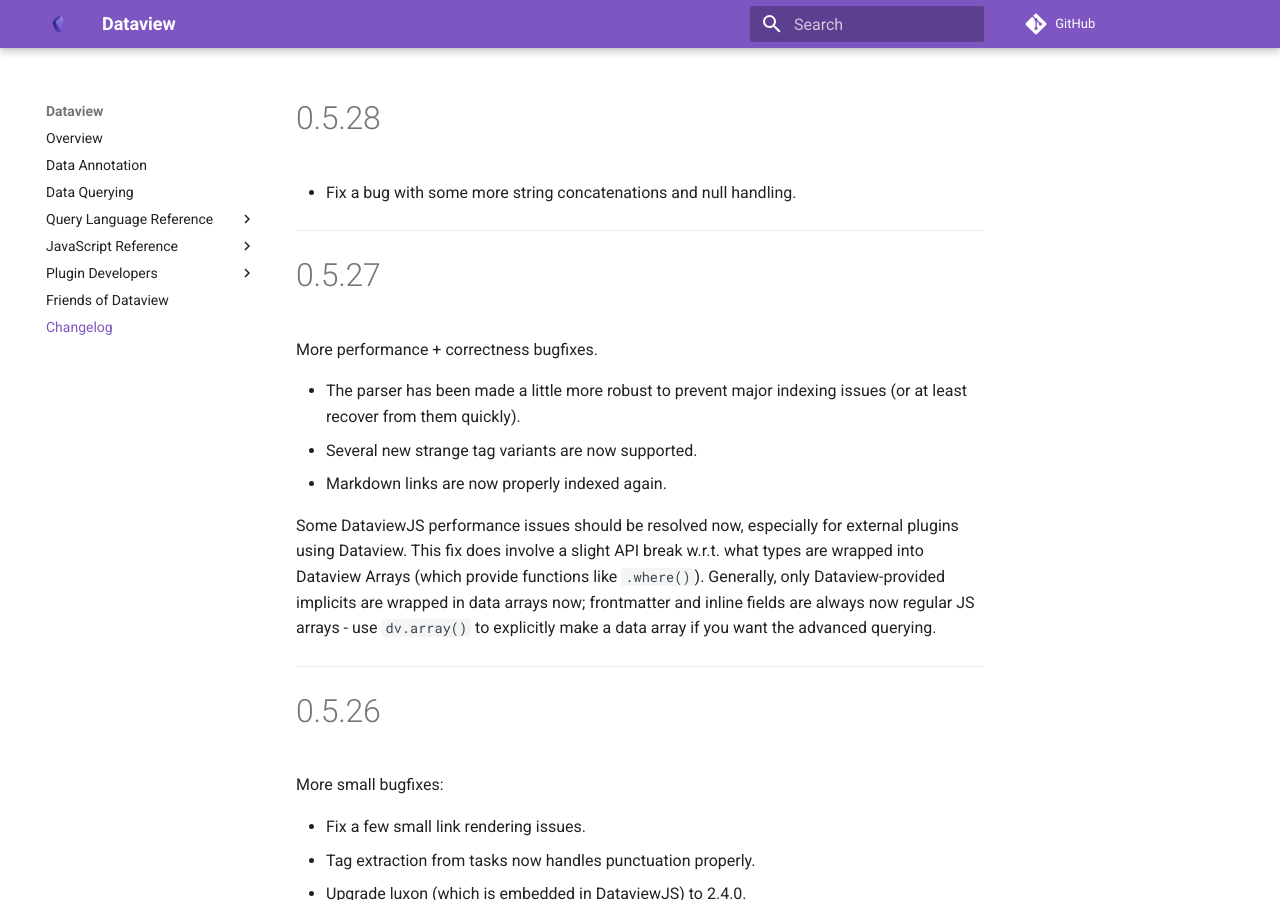
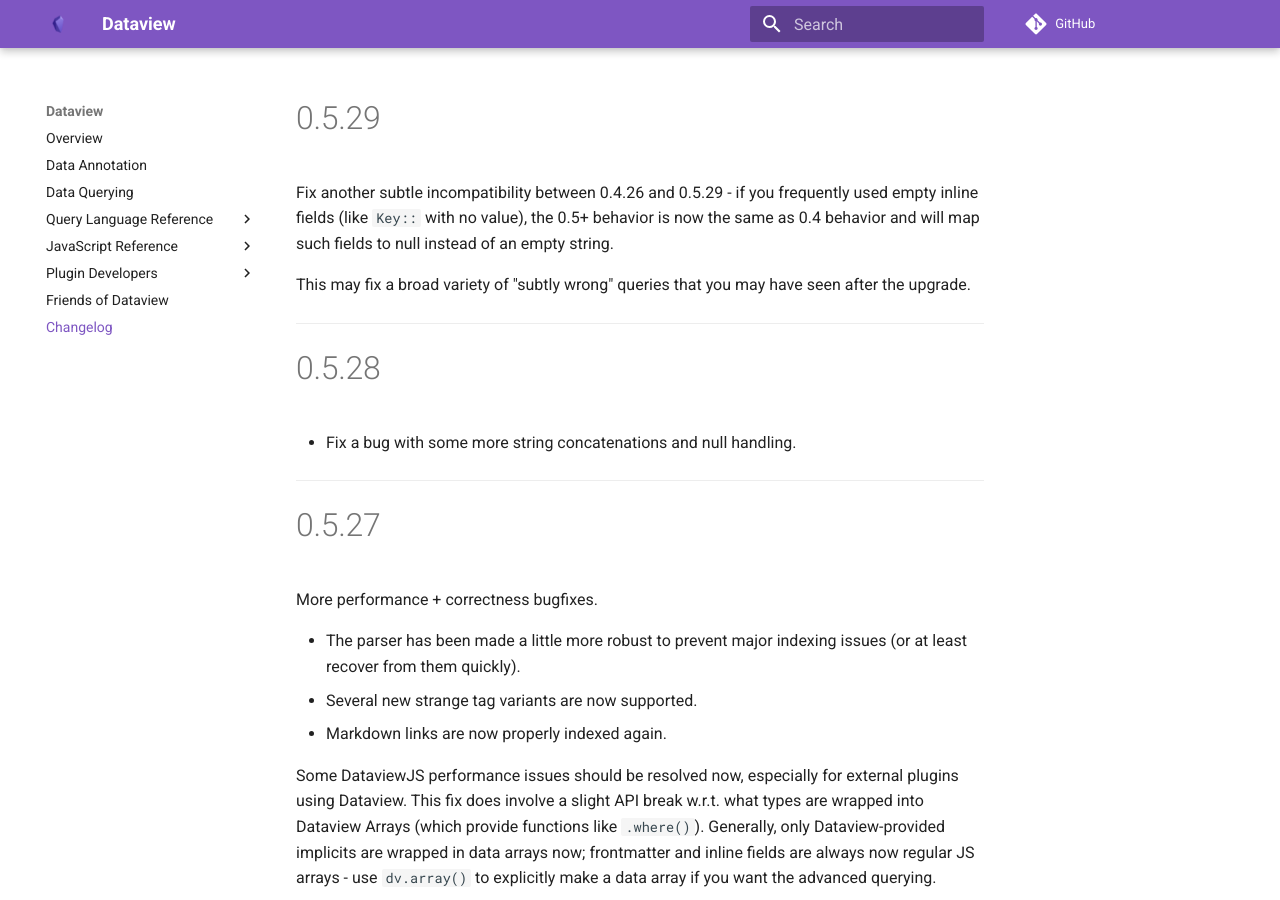
Before and after one commit to blacksmithgu/obsidian-dataview, an MkDocs documentation site: the page built from docs/docs/changelog.md, in a window 1280 px wide and 900 px high. Built offline with MkDocs 1.6.1 and Material for MkDocs 9.7.7, drawn with Linux system fonts in a browser that asks for light colours; comment, search, counter and statistics services are not loaded.

Commit message:
Auto-release 0.5.29

```diff
--- a/docs/docs/changelog.md
+++ b/docs/docs/changelog.md
@@ -1,3 +1,13 @@
+# 0.5.29
+
+Fix another subtle incompatibility between 0.4.26 and 0.5.29 - if you frequently used empty inline fields (like
+`Key::` with no value), the 0.5+ behavior is now the same as 0.4 behavior and will map such fields to null instead of an
+empty string.
+
+This may fix a broad variety of "subtly wrong" queries that you may have seen after the upgrade.
+
+---
+
 # 0.5.28
 
 - Fix a bug with some more string concatenations and null handling.
--- a/manifest-beta.json
+++ b/manifest-beta.json
@@ -1,7 +1,7 @@
 {
   "id": "dataview",
   "name": "Dataview",
-  "version": "0.5.28",
+  "version": "0.5.29",
   "minAppVersion": "0.13.11",
   "description": "Complex data views for the data-obsessed.",
   "author": "Michael Brenan <blacksmithgu@gmail.com>",
--- a/package.json
+++ b/package.json
@@ -1,6 +1,6 @@
 {
   "name": "obsidian-dataview",
-  "version": "0.5.28",
+  "version": "0.5.29",
   "description": "Advanced data views for Obsidian.md.",
   "main": "lib/index.js",
   "types": "lib/index.d.ts",
--- a/versions.json
+++ b/versions.json
@@ -104,5 +104,6 @@
   "0.5.25": "0.12.0",
   "0.5.26": "0.12.0",
   "0.5.27": "0.12.0",
-  "0.5.28": "0.12.0"
+  "0.5.28": "0.12.0",
+  "0.5.29": "0.12.0"
 }
```
Also changed, not shown: CHANGELOG.md, manifest.json.
